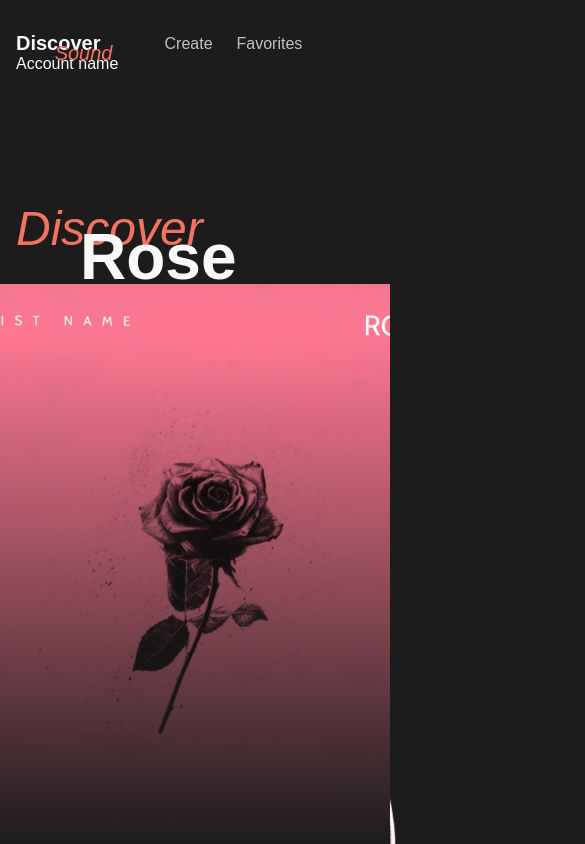
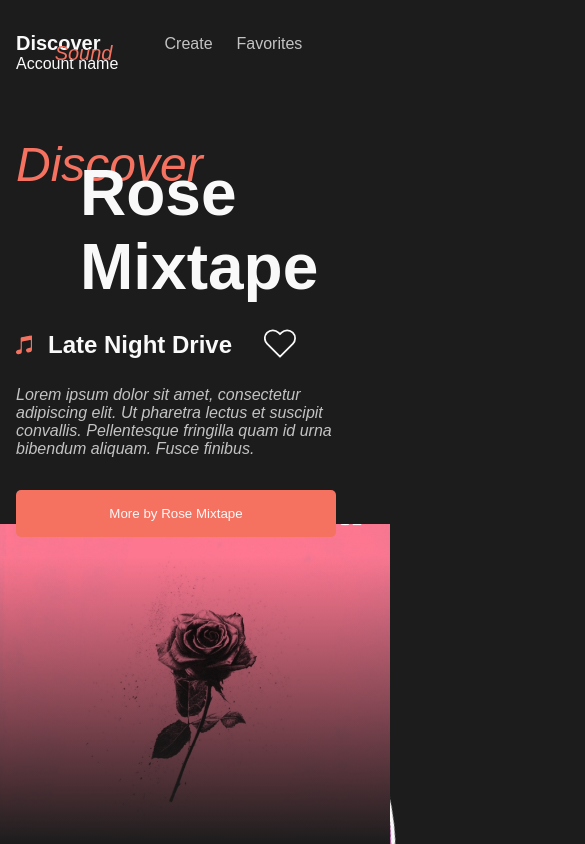
Before and after one commit to pgm-bramcriel/Discoversound, a Next.js app: page / in a window 390 px wide. Shown: the top 844 px of the page, 585 px wide, since content can reach past the window. Built offline with nearby package versions, Linux system fonts and the light colour scheme.

Commit message:
added responsiveness

```diff
--- a/components/artistCover/style/index.js
+++ b/components/artistCover/style/index.js
@@ -1,13 +1,19 @@
 import styled from 'styled-components';
+import { media } from '../../../styles/variables';
 
 const ArtistCoverStyled = styled.div`
   position: absolute;
   left: 0;
   bottom: 0;
-  width: 35rem;
-  height: 35rem;
+  width: 100%;
+  height: 20rem;
   max-width: 100%;
   max-height: 100%;
+
+  @media (min-width: ${media.large}) {
+    height: 35rem;
+    width: 35rem;
+  }
 `
 
 const ImageFilter = styled.div`
--- a/pages/styles/home/index.js
+++ b/pages/styles/home/index.js
@@ -1,9 +1,13 @@
 import styled from 'styled-components';
-import { color, fontSize, transition } from '../../../styles/variables';
+import { color, fontSize, media, transition } from '../../../styles/variables';
 
 const Heading = styled.div`
   position: relative;
-  margin-top: 4rem;
+  margin-top: 0rem;
+
+  @media (min-width: ${media.large}) {
+    margin-top: 4rem;
+  }
 
   p {
     color: ${color.accent};
@@ -29,11 +33,16 @@ const Heading = styled.div`
 
 const HomeInfo = styled.div`
   position: absolute;
-  top: 23.5rem;
-  left: 37rem;
+  top: 20rem;
+  padding-right: 1rem;
+
+  @media (min-width: ${media.large}) {
+    top: 23.5rem;
+    left: 37rem;
+  }
 
   h2 {
-    font-size: ${fontSize.l};
+    font-size: ${fontSize.m};
     margin-bottom: 1rem;
     max-width: 30rem;
     text-overflow: ellipsis;
@@ -41,8 +50,17 @@ const HomeInfo = styled.div`
     display: flex;
     align-items: center;
 
+    @media (min-width: ${media.large}) {
+      font-size: ${fontSize.l};
+    }
+
     svg {
       margin-right: 1rem;
+      width: 1rem;
+
+      @media (min-width: ${media.large}) {
+        width: inherit;
+      }
     }
 
     button {
```
